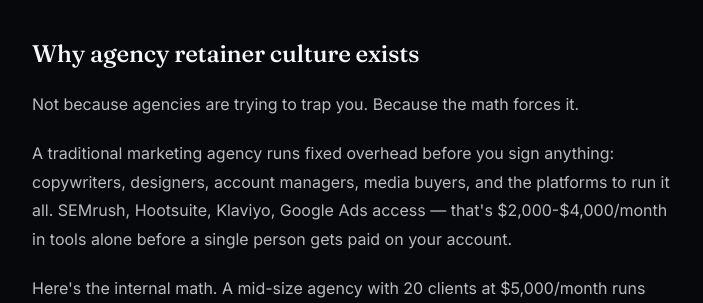
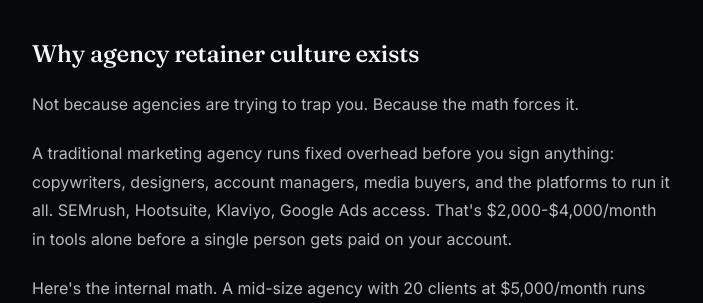
Before and after one commit to dustyboy-23/ventiscale-site, a Next.js app: page /blog/month-to-month-marketing-services in a window 1280 px wide. Shown: the part 1620-1923 px from the top of the page, without its empty margins (288-991 px from the left). Built offline with nearby package versions, Linux system fonts and the light colour scheme; no server answers.

Commit message:
Blog: fix em dashes in month-to-month-marketing-services

```diff
--- a/app/(marketing)/blog/month-to-month-marketing-services/page.tsx
+++ b/app/(marketing)/blog/month-to-month-marketing-services/page.tsx
@@ -45,7 +45,7 @@ const IMAGE_URL = `https://www.ventiscale.com${IMAGE}`;
 const FAQ_DATA = [
   {
     q: "What are month-to-month marketing services?",
-    a: "Month-to-month marketing services are agency agreements with no long-term commitment — you pay per month and can cancel without penalty. They typically include social media management, content creation, and email campaigns, but usually at a reduced scope compared to annual retainers.",
+    a: "Month-to-month marketing services are agency agreements with no long-term commitment. You pay per month and can cancel without penalty. They typically include social media management, content creation, and email campaigns, but usually at a reduced scope compared to annual retainers.",
   },
   {
     q: "Why do most marketing agencies require annual contracts?",
@@ -228,8 +228,8 @@ export default async function Post() {
           <p>
             A traditional marketing agency runs fixed overhead before you sign
             anything: copywriters, designers, account managers, media buyers, and the
-            platforms to run it all. SEMrush, Hootsuite, Klaviyo, Google Ads access
-            — that&apos;s $2,000-$4,000/month in tools alone before a single person
+            platforms to run it all. SEMrush, Hootsuite, Klaviyo, Google Ads access.
+            That&apos;s $2,000-$4,000/month in tools alone before a single person
             gets paid on your account.
           </p>
           <p>
@@ -421,8 +421,8 @@ export default async function Post() {
           </p>
           <p>
             When content execution runs on a model specifically trained on your brand
-            voice, product catalog, and audience patterns (not generic ChatGPT prompts
-            — a custom system that knows your business), the per-account overhead
+            voice, product catalog, and audience patterns (not generic ChatGPT prompts,
+            but a custom system that knows your business), the per-account overhead
             drops enough to absorb churn risk without locking clients in.
           </p>
           <p>
```
